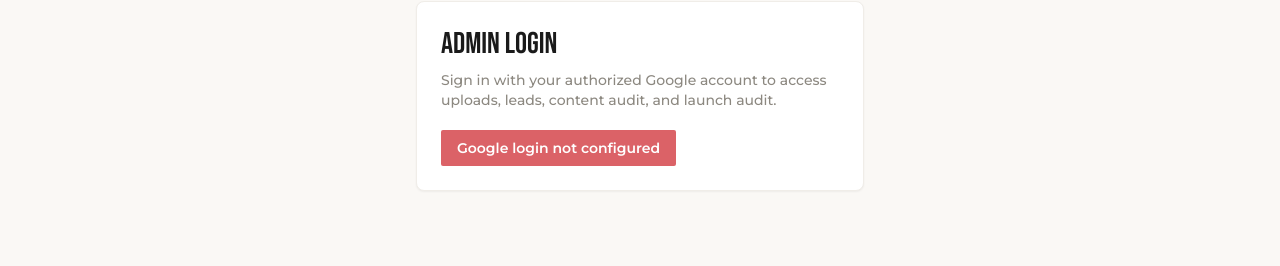
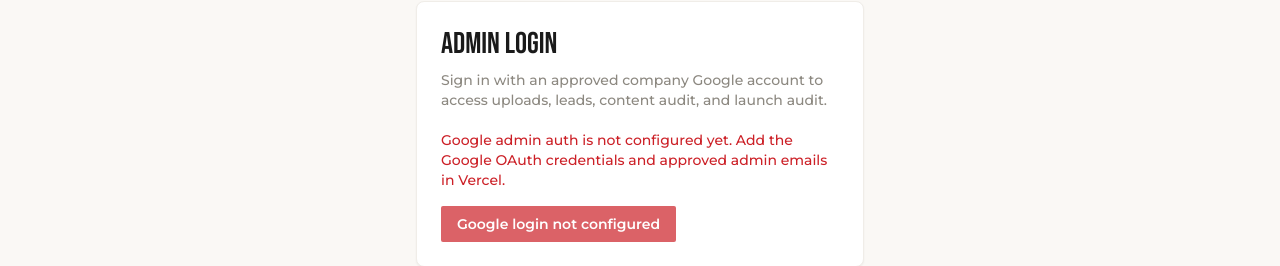
Before and after one commit to SublimeDesignNV/sublime-design-nv, a Next.js app: page /admin/login in a window 1280 px wide. Shown: the part 341-607 px from the top of the page. Built offline with nearby package versions, Linux system fonts and the light colour scheme; no server answers.

Commit message:
Polish Google OAuth admin rollout

```diff
--- a/src/components/admin/AdminLogin.tsx
+++ b/src/components/admin/AdminLogin.tsx
@@ -6,15 +6,21 @@
 };
 
 const ERROR_MESSAGES: Record<string, string> = {
-  AccessDenied: "Your account is not authorized for admin access.",
+  AccessDenied: "This Google account is not authorized for admin access.",
   Configuration: "Google admin authentication is not configured yet.",
+  OAuthSignin: "Google sign-in could not be started. Check the OAuth client settings.",
+  CallbackRouteError: "Google sign-in failed to complete. Check the callback URL and credentials.",
   Default: "Sign in with your authorized Google account to continue.",
 };
 
 export default function AdminLogin({ nextPath = "/admin", error }: AdminLoginProps) {
   const normalizedNextPath = normalizeAdminNextPath(nextPath);
   const isConfigured = isAdminAuthConfigured();
-  const message = error ? ERROR_MESSAGES[error] || ERROR_MESSAGES.Default : null;
+  const message = !isConfigured
+    ? "Google admin auth is not configured yet. Add the Google OAuth credentials and approved admin emails in Vercel."
+    : error
+      ? ERROR_MESSAGES[error] || ERROR_MESSAGES.Default
+      : null;
 
   async function handleGoogleSignIn() {
     "use server";
@@ -25,7 +31,7 @@
     <div className="mx-auto mt-28 max-w-md rounded-lg border border-gray-warm bg-white p-6 shadow-sm">
       <h1 className="text-3xl text-charcoal">Admin Login</h1>
       <p className="font-ui mt-2 text-sm text-gray-mid">
-        Sign in with your authorized Google account to access uploads, leads, content audit, and launch audit.
+        Sign in with an approved company Google account to access uploads, leads, content audit, and launch audit.
       </p>
 
       <form className="mt-5 space-y-4" action={handleGoogleSignIn}>
--- a/src/components/admin/AdminLogoutButton.tsx
+++ b/src/components/admin/AdminLogoutButton.tsx
@@ -3,7 +3,7 @@
 export default function AdminLogoutButton() {
   async function handleLogout() {
     "use server";
-    await signOut({ redirectTo: "/" });
+    await signOut({ redirectTo: "/admin/login" });
   }
 
   return (
--- a/src/components/admin/AdminNav.tsx
+++ b/src/components/admin/AdminNav.tsx
@@ -1,5 +1,6 @@
 import Link from "next/link";
 import AdminLogoutButton from "@/components/admin/AdminLogoutButton";
+import { auth } from "@/lib/auth";
 
 const ADMIN_LINKS = [
   { href: "/admin", label: "Upload" },
@@ -8,9 +9,12 @@
   { href: "/admin/launch-audit", label: "Launch Audit" },
 ] as const;
 
-export default function AdminNav() {
+export default async function AdminNav() {
+  const session = await auth();
+  const identity = session?.user?.email || session?.user?.name || "Authorized admin";
+
   return (
-    <div className="mt-6 flex flex-wrap gap-2">
+    <div className="mt-6 flex flex-wrap items-center gap-2">
       {ADMIN_LINKS.map((link) => (
         <Link
           key={link.href}
@@ -20,6 +24,9 @@
           {link.label}
         </Link>
       ))}
+      <span className="rounded-full border border-gray-200 bg-white px-4 py-1.5 font-ui text-xs text-gray-mid">
+        Signed in as {identity}
+      </span>
       <AdminLogoutButton />
     </div>
   );
```
Also changed, not shown: 2 other files (tests, documents, lock files or other folders).
